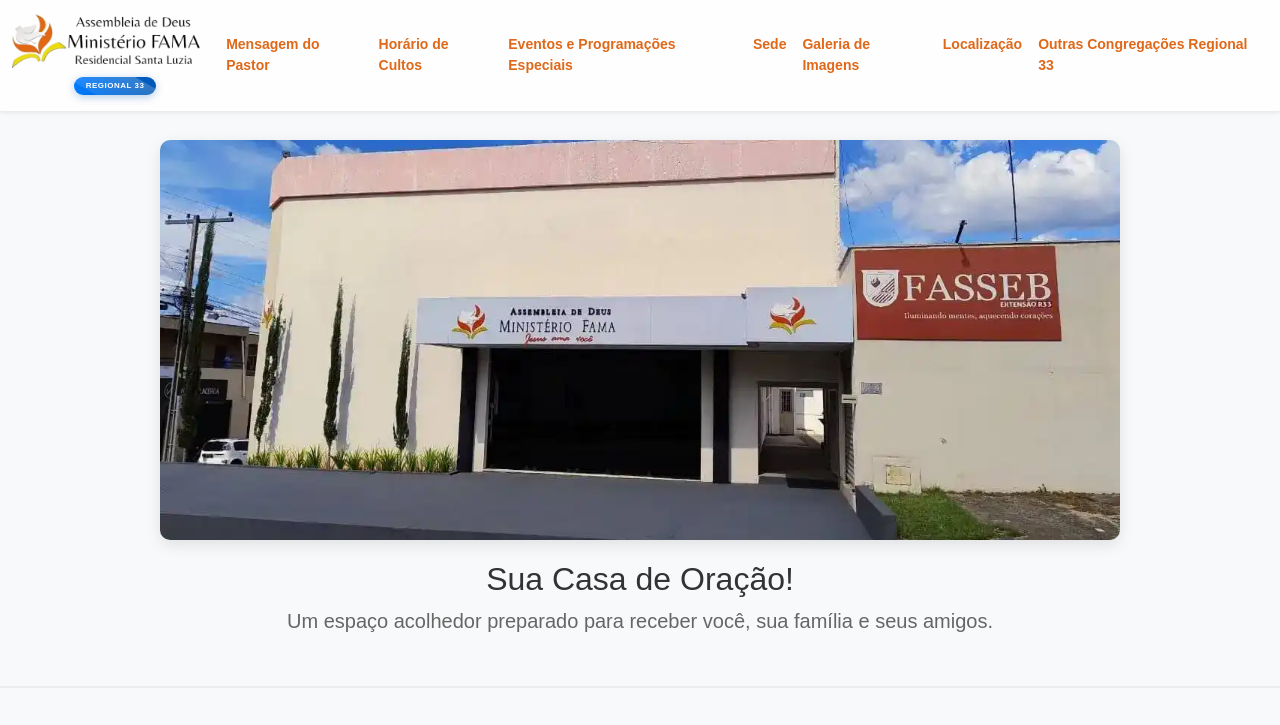
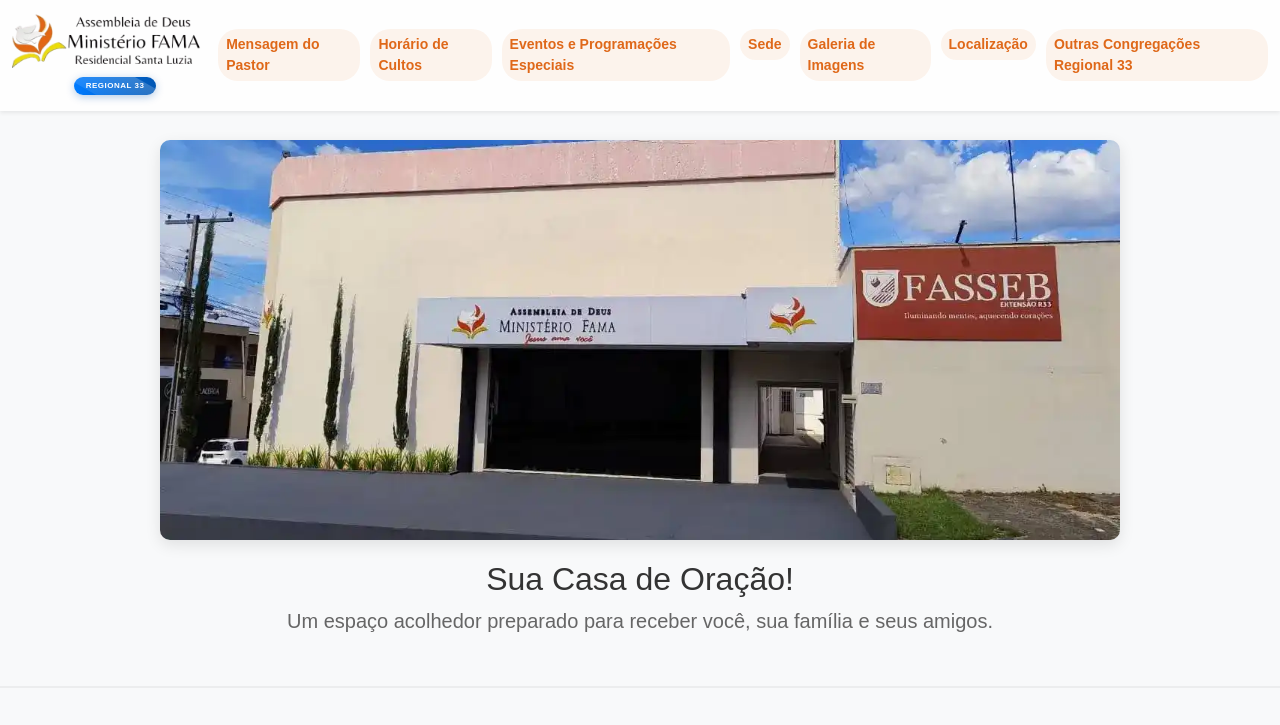
Before and after one commit to AdFamaResidSantaLuzia/adfamasantaluzia, a plain HTML site: page index.html in a window 1280 px wide. Shown: the top 725 px of the page. Drawn offline with nearby package versions, Linux system fonts and the light colour scheme.

Commit message:
NOVO: fundo de contrastes nos links da Navbar.

```diff
--- a/Css/index.css
+++ b/Css/index.css
@@ -803,6 +803,23 @@ td {
     color: #666;
 }
 
+.nav-link-contraste {
+  background-color: #df681913;
+  padding: 5px 12px;                    /* espaço interno */
+  border-radius: 20px;                  /* cantos arredondados */
+  display: inline-block;                /* garante que o fundo se ajuste */
+  transition: background-color 0.3s;
+}
+
+.navbar-nav .nav-item {
+  margin-right: 10px; /* espaço entre os botões */
+}
+
+.navbar-nav .nav-item:last-child {
+  margin-right: 0; /* remove espaço extra do último */
+}
+
+
 /* MEDIA QUERIES */
 /* ADPATAÇÕES COM DIFERENTES TELAS */
 
@@ -852,6 +869,16 @@ td {
   }
       .links-rodape a {
         font-size: 0.9rem;
+  }
+
+   .navbar-nav {
+    justify-content: center !important;
+    text-align: center;
+  }
+
+  .navbar-nav .nav-item {
+    display: inline-block;
+    margin: 6px 4px;
   }
       }
 
--- a/index.html
+++ b/index.html
@@ -36,13 +36,13 @@
     </button>
     <div class="collapse navbar-collapse justify-content-end" id="navbarNav">
       <ul class="navbar-nav">
-        <li class="nav-item"><a class="nav-link text-primary" href="#Mensagem">Mensagem do Pastor</a></li>
-        <li class="nav-item"><a class="nav-link text-primary" href="#Cultos">Horário de Cultos</a></li>
-        <li class="nav-item"><a class="nav-link text-primary" href="#Eventos">Eventos e Programações Especiais</a></li>
-        <li class="nav-item"><a class="nav-link text-primary" href="#Sede">Sede</a></li>
-        <li class="nav-item"><a class="nav-link text-primary" href="#Galeria">Galeria de Imagens</a></li>
-        <li class="nav-item"><a class="nav-link text-primary" href="#Local">Localização</a></li>
-         <li class="nav-item"><a class="nav-link text-primary" href="#Outrascongregações">Outras Congregações Regional 33</a></li>
+        <li class="nav-item"><a class="nav-link nav-link-contraste" href="#Mensagem">Mensagem do Pastor</a></li>
+        <li class="nav-item"><a class="nav-link nav-link-contraste" href="#Cultos">Horário de Cultos</a></li>
+        <li class="nav-item"><a class="nav-link nav-link-contraste" href="#Eventos">Eventos e Programações Especiais</a></li>
+        <li class="nav-item"><a class="nav-link nav-link-contraste" href="#Sede">Sede</a></li>
+        <li class="nav-item"><a class="nav-link nav-link-contraste" href="#Galeria">Galeria de Imagens</a></li>
+        <li class="nav-item"><a class="nav-link nav-link-contraste" href="#Local">Localização</a></li>
+         <li class="nav-item"><a class="nav-link nav-link-contraste" href="#Outrascongregações">Outras Congregações Regional 33</a></li>
       </ul>
     </div>
   </div>
@@ -329,8 +329,12 @@ Pr. JC Silva</p></div>
         </div>
       </div>
 
+      <div class="copyright">
+  <p style="font-size: 12px; color: #888;">Todas as imagens presentes neste site foram fornecidas pelos líderes e membros da congregação, com autorização para uso institucional.</p>
+</div>
 
 </section>
+
 
 
 <!-- Lightbox (ÚNICO - substitua o existente por este) -->
@@ -364,9 +368,9 @@ Pr. JC Silva</p></div>
 
 <div id="Outrascongregações"></div>
 <div class="p-congregações">
-<h4>Localização de outras Congregações ADFama<p style="color: blue;">Regional 33</h4></p>
-
-<p>Clique nos links para vizualizar no Google Mapas</p>
+<p>Localização de outras Congregações ADFama <p style="color: blue;">Regional 33</p>
+<div class="barra-fina"></div>
+<p>Clique nos links para vizualizar no Google Maps</p>
 </div>
 <div class="cards-container">
   <div class="card-destaque">
```
